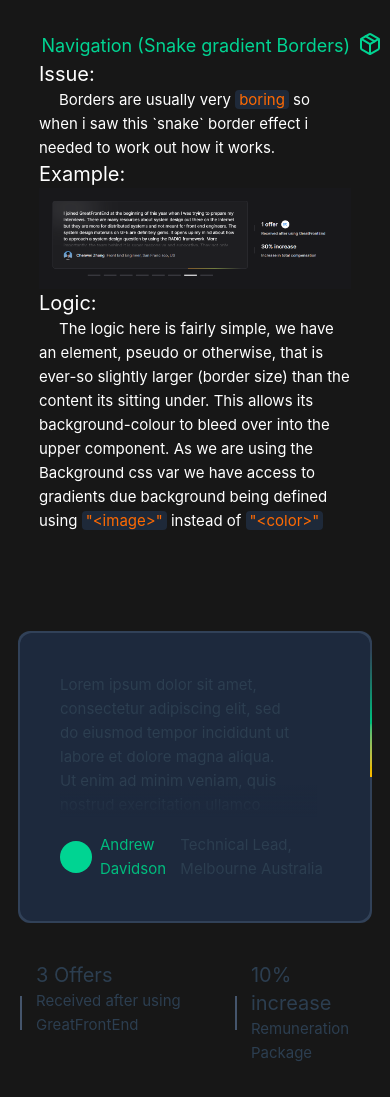
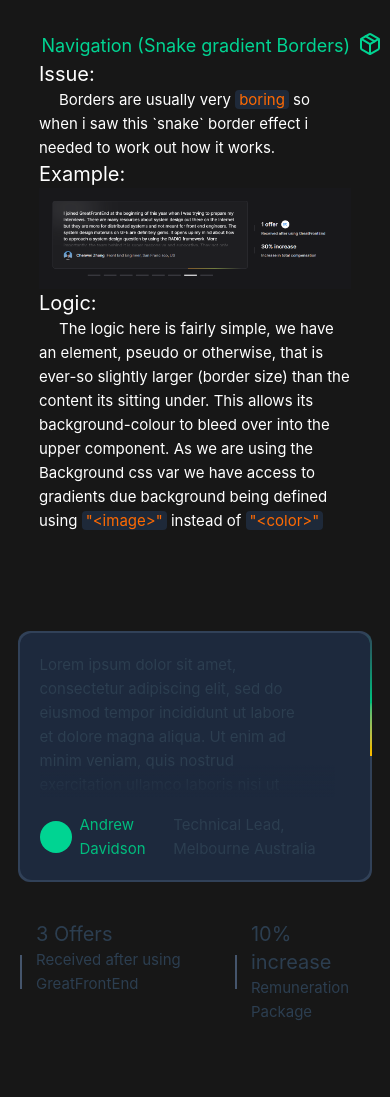
Before and after one commit to AndrewDavidsonDigital/considerations, a Vue app: page /snake-border in a window 390 px wide. After the commit the page ends 1056 px from the top, so only its background shows below. Built offline with nearby package versions, Linux system fonts and the light colour scheme.

Commit message:
UI: Add missing vendor prefixes for tailwind `blur` as these are missing for pseudos on webkit

```diff
--- a/src/views/SnakeBorders.vue
+++ b/src/views/SnakeBorders.vue
@@ -47,7 +47,7 @@
       >
         <div
           class="
-            p-10
+            p-[5vw] md:p-10
             -m-0.5
             rounded-md
             flex flex-col gap-4
@@ -222,6 +222,18 @@
     aspect-ratio: 16/9;
     content: '';
     z-index: -1;
+
+    /*
+     * note: webkit mobile (chrome ios) doesn't have these defined for
+     * the pseudos: before and after
+     */
+    backface-visibility: hidden;
+    -webkit-backface-visibility: hidden;
+    -moz-backface-visibility: hidden;
+    transform: translate3d(0, 0, 0);
+    -webkit-transform: translate3d(0, 0, 0);
+    -moz-transform: translate3d(0, 0, 0);
+
   }
 
   .particle-blurs::before{
@@ -231,8 +243,6 @@
     left: calc(var(--spacing) * -12);
   }
   .particle-blurs::after {
-    /* background: radial-gradient(oklch(27.9% 0.041 260.031 / 0.3)); */
-    /* var(--color-slate-900) */
     background: radial-gradient(oklch(20.8% 0.042 265.755 / 0.6));
     height: calc(var(--spacing) * 24);
     bottom: calc(var(--spacing) * -12);
```
